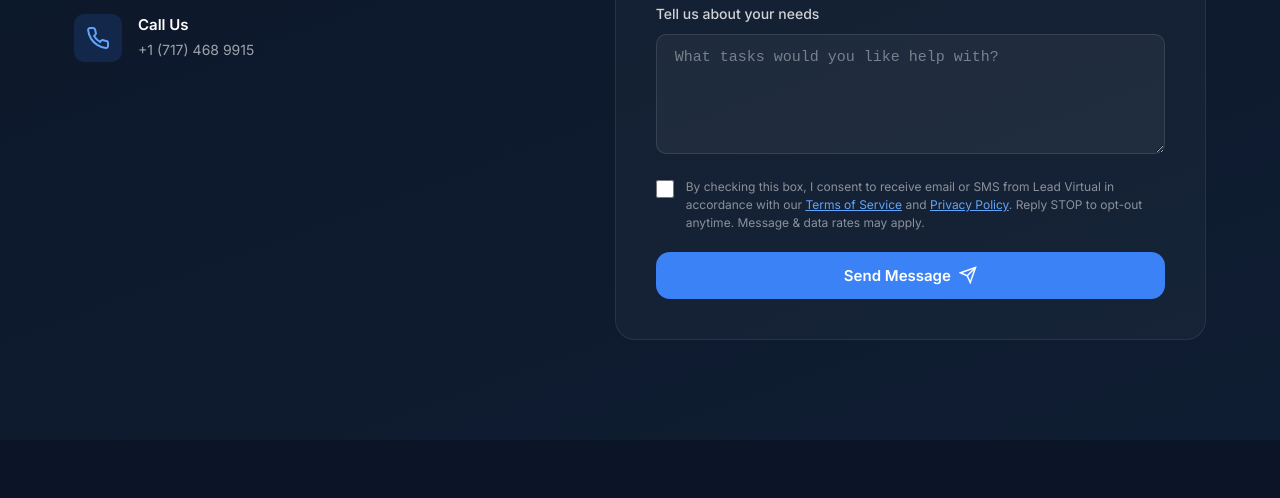
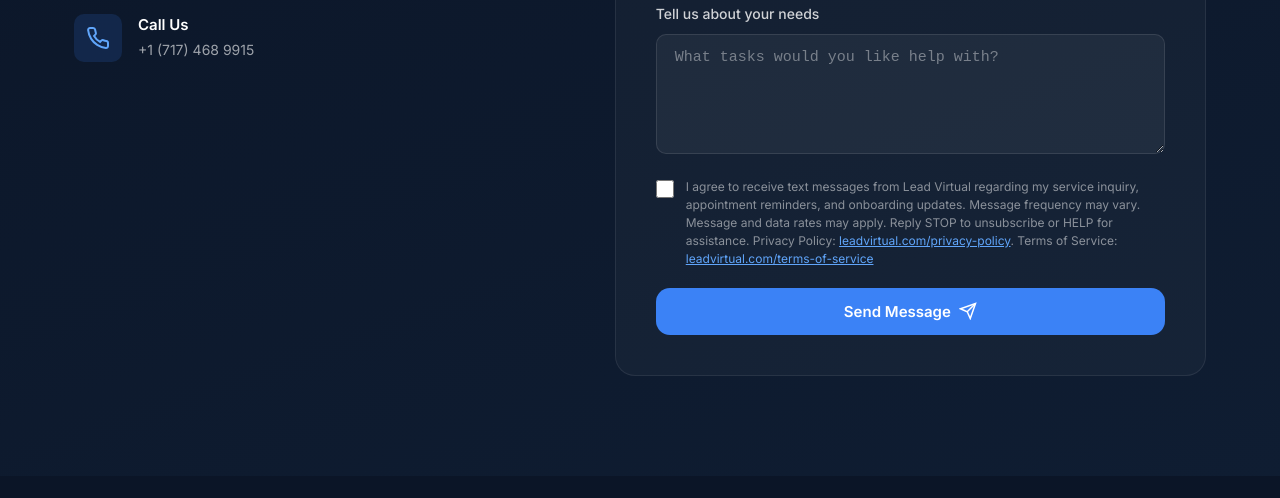
Before and after one commit to bezamo/Leadvirtual-website, a plain HTML site: page admin-executive-va/index.html in a window 1280 px wide. Shown: the part 6555-7053 px from the top of the page. Drawn offline with Linux system fonts and the light colour scheme; files whose address does not match are found by name.

Commit message:
Update SMS consent text on all forms
* Fix all internal page links across site

- index.html: absolute favicon paths (/favicon-32.png etc.)
- contact/index.html: add id="contact" to form section; fix nav CTAs to #contact
- terms-of-service, privacy-policy: fix Get Started / Contact links to /contact

https://claude.ai/code/session_01G6wQrQckxZ1BjfKfvDUn8i

* Update SMS consent checkbox text across all forms

Replaces old consent language with compliant SMS-specific text:
"I agree to receive text messages from Lead Virtual regarding my service
inquiry, appointment reminders, and onboarding updates..."

https://claude.ai/code/session_01G6wQrQckxZ1BjfKfvDUn8i

---------

Co-authored-by: Claude <noreply@anthropic.com>

```diff
--- a/admin-executive-va/index.html
+++ b/admin-executive-va/index.html
@@ -1269,7 +1269,7 @@ n1e6fNMcLCUCHO1OMzNYmqR00e4THnRMuCcmP1g8qsHCoSCjpsOOeAb0J05Y0kbPcyV4t5SbaIic
               <div class="form-consent">
                 <label class="consent-label">
                   <input type="checkbox" required>
-                  <span class="consent-text">By checking this box, I consent to receive email or SMS from Lead Virtual in accordance with our <a href="/terms-of-service" target="_blank">Terms of Service</a> and <a href="/privacy-policy" target="_blank">Privacy Policy</a>. Reply STOP to opt-out anytime. Message & data rates may apply.</span>
+                  <span class="consent-text">I agree to receive text messages from Lead Virtual regarding my service inquiry, appointment reminders, and onboarding updates. Message frequency may vary. Message and data rates may apply. Reply STOP to unsubscribe or HELP for assistance. Privacy Policy: <a href="/privacy-policy" target="_blank">leadvirtual.com/privacy-policy</a>. Terms of Service: <a href="/terms-of-service" target="_blank">leadvirtual.com/terms-of-service</a></span>
                 </label>
               </div>
               <button type="submit" class="btn btn-primary" style="width: 100%;">Send Message <svg viewBox="0 0 24 24" fill="none" stroke="currentColor" stroke-width="2"><path d="M22 2L11 13"/><path d="M22 2l-7 20-4-9-9-4 20-7z"/></svg></button>
@@ -1953,7 +1953,7 @@ n1e6fNMcLCUCHO1OMzNYmqR00e4THnRMuCcmP1g8qsHCoSCjpsOOeAb0J05Y0kbPcyV4t5SbaIic
           <div class="form-group form-consent">
             <label class="consent-label">
               <input type="checkbox" id="modal-consent" required>
-              <span class="consent-text">By checking this box, I consent to receive email or SMS from Lead Virtual in accordance with our <a href="/terms-of-service" target="_blank">Terms of Service</a> and <a href="/privacy-policy" target="_blank">Privacy Policy</a>. Reply STOP to opt-out anytime. Message & data rates may apply.</span>
+              <span class="consent-text">I agree to receive text messages from Lead Virtual regarding my service inquiry, appointment reminders, and onboarding updates. Message frequency may vary. Message and data rates may apply. Reply STOP to unsubscribe or HELP for assistance. Privacy Policy: <a href="/privacy-policy" target="_blank">leadvirtual.com/privacy-policy</a>. Terms of Service: <a href="/terms-of-service" target="_blank">leadvirtual.com/terms-of-service</a></span>
             </label>
           </div>
           <button type="submit" class="btn btn-primary btn-full">Send Message <svg viewBox="0 0 24 24" fill="none" stroke="currentColor" stroke-width="2"><path d="M5 12h14M12 5l7 7-7 7"/></svg></button>
```
Also changed, not shown: bookkeeping/index.html (+2 -2 lines), contact/index.html (+1 -1 lines), index.html (+2 -2 lines), real-estate-va/index.html (+2 -2 lines).
